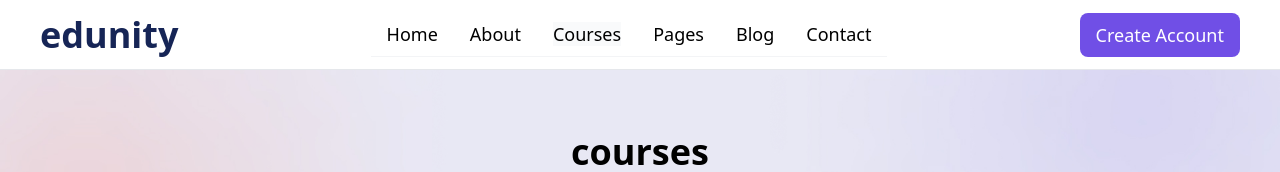
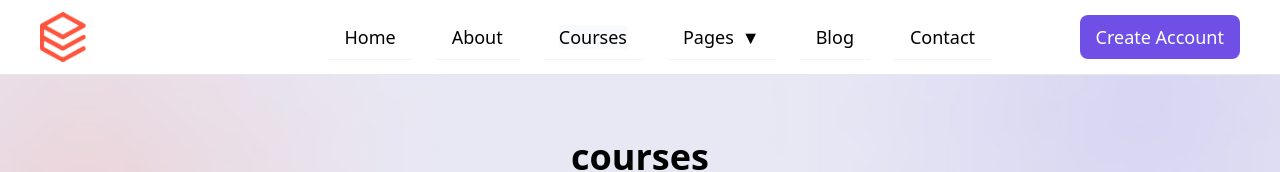
Before and after one commit to tech-cell-eg/round-2-courses-hub-front, a React (Vite) app: page /courses in a window 1280 px wide. Shown: the top 172 px of the page. Built offline with nearby package versions, Linux system fonts and the light colour scheme.

Commit message:
update pges

```diff
--- a/src/components/NavLink.tsx
+++ b/src/components/NavLink.tsx
@@ -1,6 +1,7 @@
 import { NavLink } from "react-router-dom";
+import { ReactNode } from "react";
 
-const NavItem = ({ href, children }: { href: string; children: string }) => (
+const NavItem = ({ href, children }: { href: string; children: ReactNode }) => (
   <li className="px-4 py-2 border-b border-gray-100 text-sm md:text-md lg:text-lg hover:bg-gray-100">
     <NavLink
       to={href}
--- a/src/components/NavLinks.tsx
+++ b/src/components/NavLinks.tsx
@@ -1,12 +1,91 @@
+import { useState, useEffect, useRef } from "react";
 import NavItem from "./NavLink";
+
 function NavLinks() {
+  const [isDropdownOpen, setIsDropdownOpen] = useState(false);
+  const dropdownRef = useRef<HTMLUListElement | null>(null);
+  const dropdownButtonRef = useRef<HTMLLIElement | null>(null);
+
+  // Open the dropdown on hover
+  const handleMouseEnter = () => setIsDropdownOpen(true);
+  const handleMouseLeave = () => setIsDropdownOpen(false);
+
+  // Close the dropdown if clicked outside
+  const handleClickOutside = (event: MouseEvent) => {
+    if (
+      dropdownRef.current && !dropdownRef.current.contains(event.target as Node) &&
+      dropdownButtonRef.current && !dropdownButtonRef.current.contains(event.target as Node)
+    ) {
+      setIsDropdownOpen(false);
+    }
+  };
+
+  useEffect(() => {
+    document.addEventListener("mousedown", handleClickOutside);
+    return () => {
+      document.removeEventListener("mousedown", handleClickOutside);
+    };
+  }, []);
+
   return (
-    <nav className="">
-      <ul className="flex justify-center">
+    <nav>
+      <ul className="flex justify-center space-x-6">
         <NavItem href="/">Home</NavItem>
         <NavItem href="/about-us">About</NavItem>
         <NavItem href="/courses">Courses</NavItem>
-        <NavItem href="/categories">Pages</NavItem>
+
+        {/* Pages dropdown */}
+        <li
+          className="relative"
+          onMouseEnter={handleMouseEnter}
+          onMouseLeave={handleMouseLeave}
+          ref={dropdownButtonRef}
+        >
+          <NavItem href="/categories">
+            Pages
+            <span
+              className={`ml-2 transition-transform duration-300 ${
+                isDropdownOpen ? "rotate-180" : ""
+              }`}
+            >
+              &#9660;
+            </span>
+          </NavItem>
+
+          {/* Dropdown menu */}
+          <ul
+            ref={dropdownRef}
+            className={`absolute bg-white shadow-lg border border-gray-200 rounded-md mt-1 space-y-2 w-48 p-2 z-20 transition-opacity duration-300 ${
+              isDropdownOpen ? "opacity-100" : "opacity-0 pointer-events-none"
+            }`}
+          >
+            {/* Grouping related pages */}
+            <li className="font-semibold">User Pages</li>
+            <NavItem href="/instructors">Instructors</NavItem>
+            <NavItem href="/auth/student-registration">Student Registration</NavItem>
+            <NavItem href="/auth/instructor-registration">Instructor Registration</NavItem>
+            <NavItem href="/auth/login">Login</NavItem>
+            <NavItem href="/auth/register">Register</NavItem>
+
+            <li className="font-semibold">Store & Events</li>
+            <NavItem href="/education-shop">Shop</NavItem>
+            <NavItem href="/cart">Cart</NavItem>
+            <NavItem href="/checkout">Checkout</NavItem>
+            <NavItem href="/events">Events</NavItem>
+
+            <li className="font-semibold">Information</li>
+            <NavItem href="/pricing">Pricing</NavItem>
+            <NavItem href="/faq">FAQ</NavItem>
+            <NavItem href="/testimonials">Testimonials</NavItem>
+            <NavItem href="/blog">Blog</NavItem>
+            <NavItem href="/contact-us">Contact</NavItem>
+
+            <li className="font-semibold">Miscellaneous</li>
+            <NavItem href="/blog">Blog</NavItem>
+            <NavItem href="/contact-us">Contact Us</NavItem>
+          </ul>
+        </li>
+
         <NavItem href="/blog">Blog</NavItem>
         <NavItem href="/contact-us">Contact</NavItem>
       </ul>
--- a/src/components/Navbar.tsx
+++ b/src/components/Navbar.tsx
@@ -3,6 +3,7 @@ import NavLinks from "./NavLinks";
 import NavBtn from "./NavBtn";
 import MobileNavbar from "./MobileNavbar";
 import { CiMenuBurger } from "react-icons/ci";
+import Logo from "/Logo.png"
 
 const Navbar = () => {
   const [isMobileMenuOpen, setIsMobileMenuOpen] = useState(false);
@@ -17,7 +18,11 @@ const Navbar = () => {
 
   return (
     <section className="flex justify-between md:items-center px-5 md:px-10 py-3 bg-white relative border-b-1 border-gray-200">
-      <h1 className="font-bold text-2xl md:text-3xl lg:text-4xl text-blue-950">edunity</h1>
+
+      <div className="">
+        <img src={Logo} alt="logo" className="w-[200px] h-[50px]"/>
+        {/* <h1 className="font-bold text-2xl md:text-3xllg:text-4xl text-blue-950 inline">edunity</h1> */}
+      </div>
 
       {/* Desktop Navbar */}
       <div className="hidden md:flex justify-center">
@@ -26,10 +31,11 @@ const Navbar = () => {
 
       {/* Mobile Navbar */}
       <div className="md:hidden flex flex-col items-end gap-0">
-        <CiMenuBurger
-          className="text-3xl font-extrabold cursor-pointer"
-          onClick={toggleMobileMenu}
-        />
+      <CiMenuBurger
+        className="text-3xl font-extrabold cursor-pointer hover:text-blue-950 transition duration-200"
+        onClick={toggleMobileMenu}
+      />
+
         {isMobileMenuOpen && (
           <MobileNavbar closeMenu={closeMobileMenu} />
         )}
```
Also changed, not shown: public/Logo.png (added).
